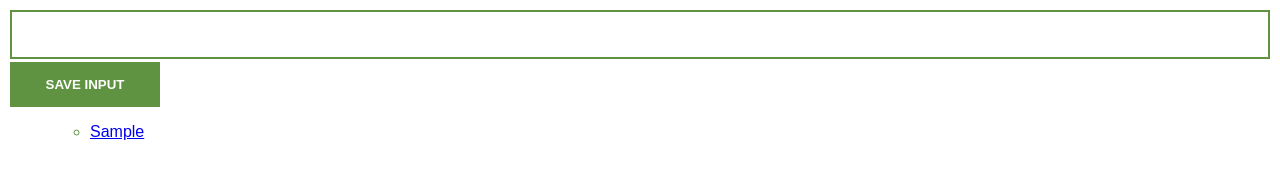
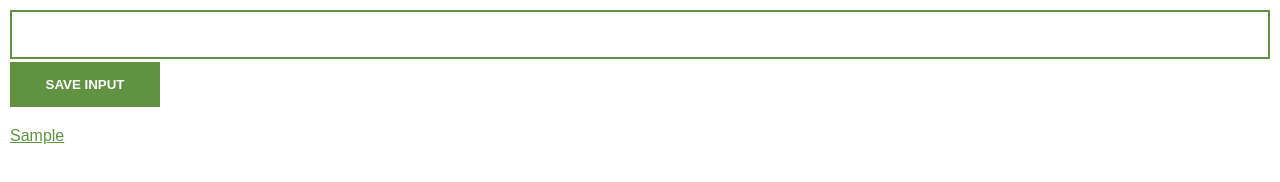
Before and after one commit to BrightsideCoder/chromeExtension, a plain HTML site: page index.html in a window 1280 px wide. Both pictures are taken after typing "Sample" into the empty fields and a click on the button "SAVE INPUT". Drawn offline with Linux system fonts and the light colour scheme.

Commit message:
Removed list-style from ul; added #5f9341 to anchor tags; gave paddings to ul-li

```diff
--- a/styles.css
+++ b/styles.css
@@ -3,6 +3,7 @@ body {
     padding: 10px;
     font-family: Arial, Helvetica, sans-serif;
     color: #5f9341;
+    min-width: 400px;
 }
 
 #input-el {
@@ -23,13 +24,15 @@ body {
 }
 
 ul {
-
+    list-style: none;
+    padding-left: 0;
+    margin-top: 20px;
 }
 
  li {
-
+    margin-top: 5px;
  }
 
- a {
-
+ li a {
+    color: #5f9341;
  }
```
